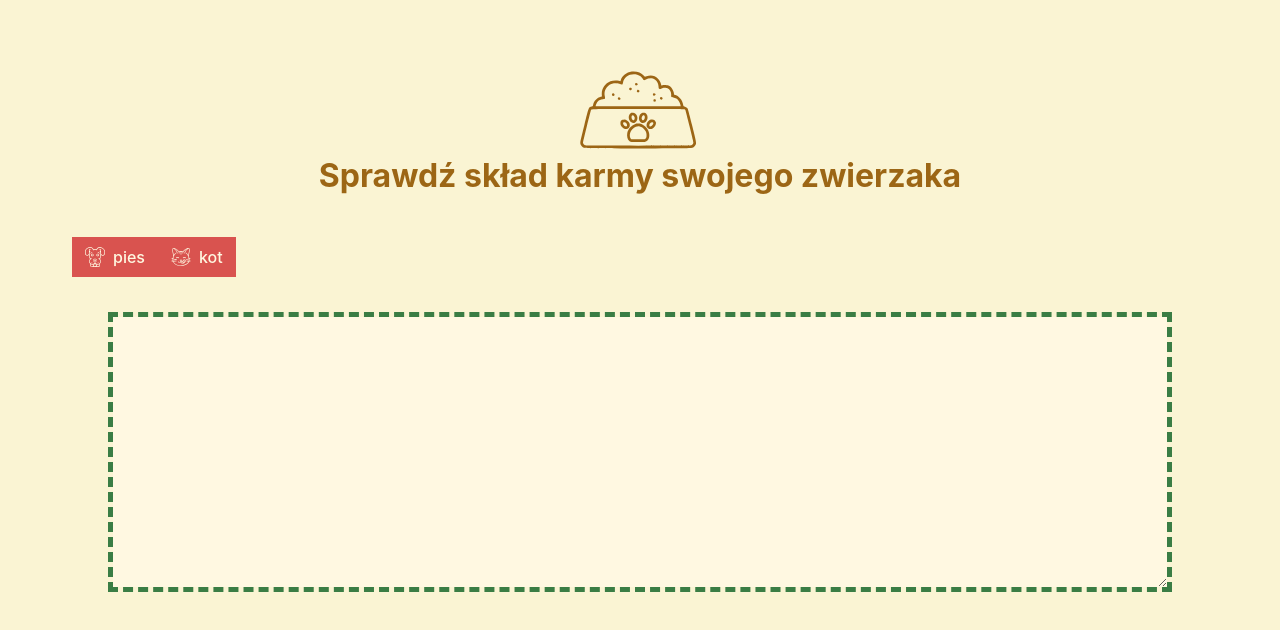
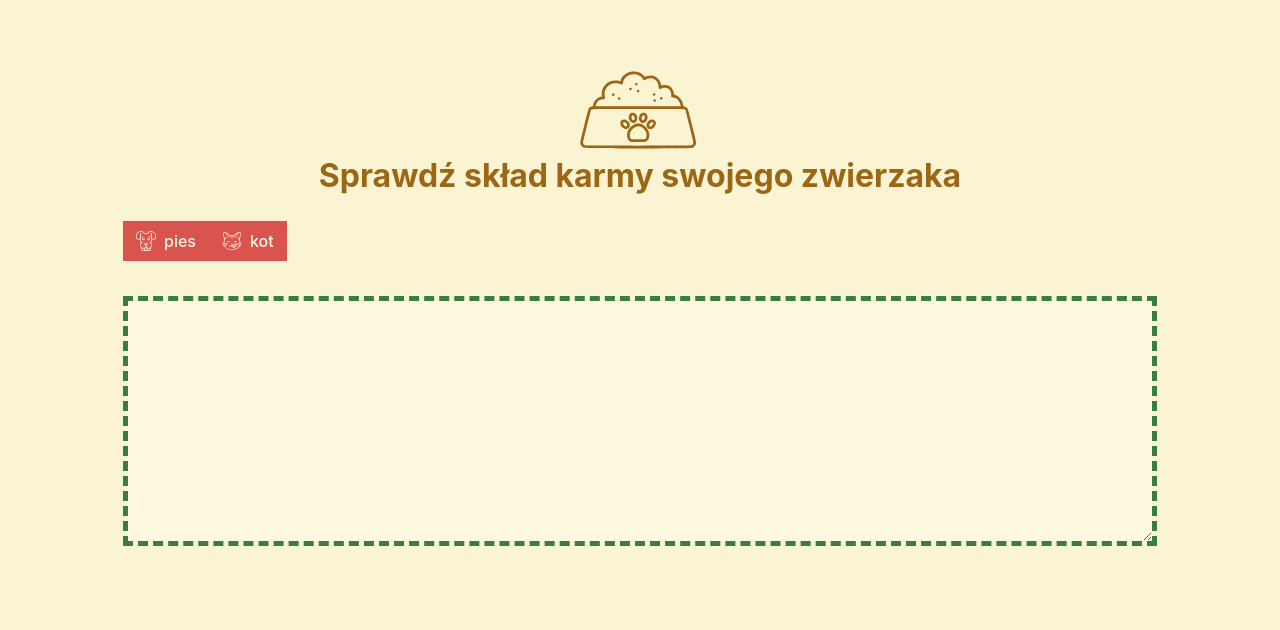
Before and after one commit to Zuthen/Feed-composition-analyser, a React (Vite) app: page / in a window 1280 px wide. Shown: the top 630 px of the page. Built offline with nearby package versions, Linux system fonts and the light colour scheme.

Commit message:
buttons on the same page with as textarea

```diff
--- a/src/index.css
+++ b/src/index.css
@@ -20,6 +20,9 @@ body {
   min-width: 320px;
   min-height: 100vh;
   background-color: #FAF4D3;
+  display: flex;
+  flex-direction: column;
+  align-items: center;
 }
 
 button {
@@ -34,10 +37,15 @@ button {
   transition: border-color 0.25s;
 
 }
-menu{
+menu {
+  width: calc(80vw + 10px);
+  margin: 0 auto 10px auto;
   display: flex;
-  align-items: center;
+  justify-content: flex-start;
+  padding: 0;
+  list-style: none;
 }
+
 
 button:hover {
   border-color: #646cff;
@@ -55,5 +63,6 @@ textarea {
   height: 30vh;
   margin: 5vh auto;
   display: block;
-  padding: 15px
+  padding: 15px;
+  box-sizing: border-box;
 }
```
